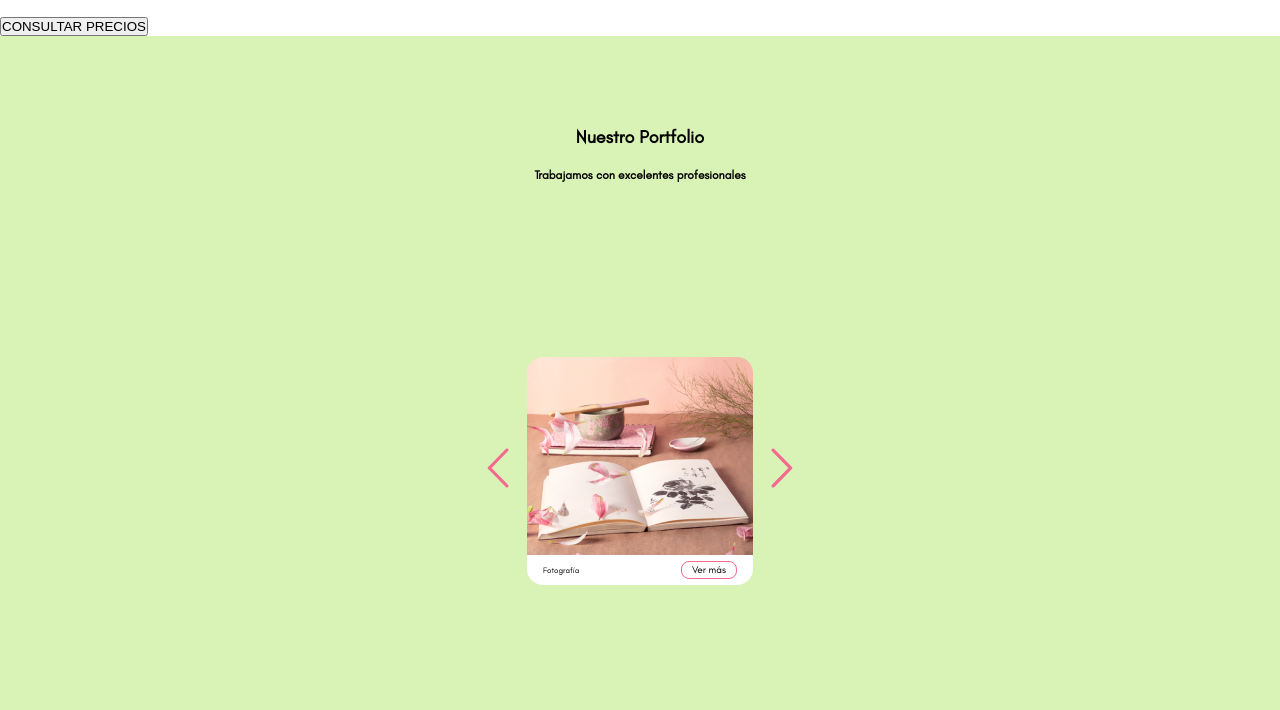
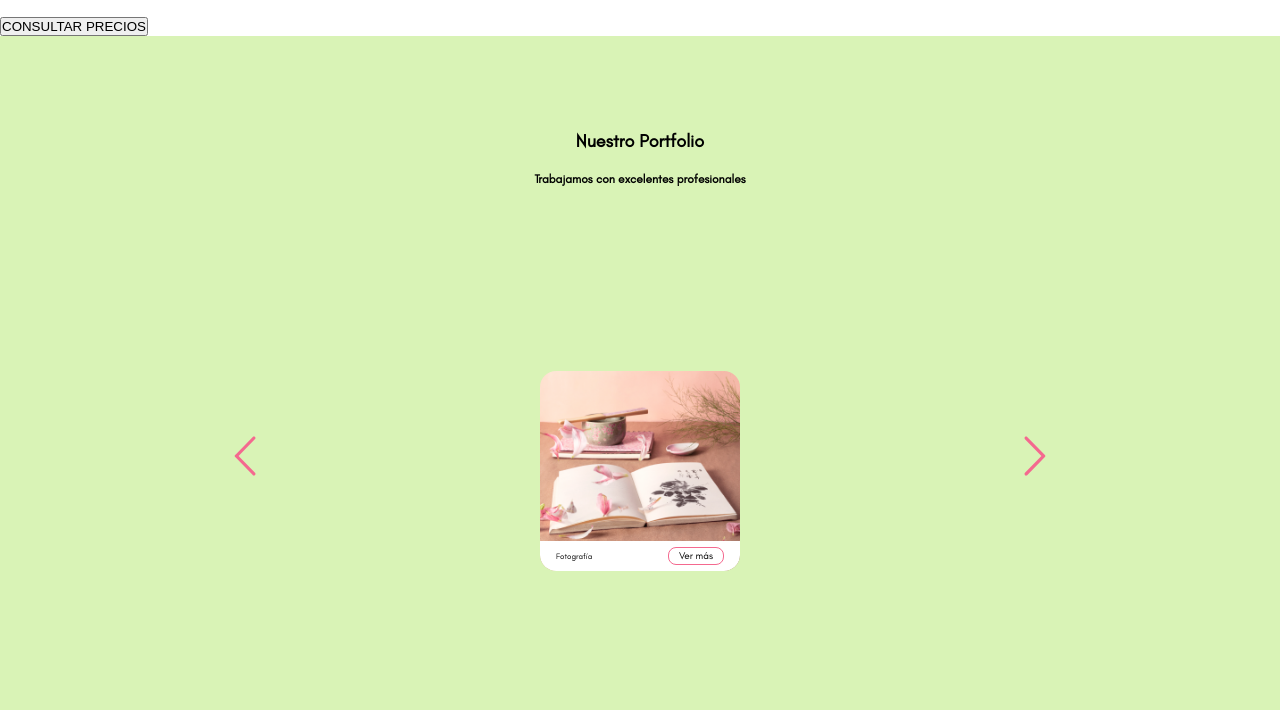
Before and after one commit to matiasmajul/digitalmind, a website: page index.html in a window 1280 px wide. Shown: the part 1410-2120 px from the top of the page. Drawn offline with Linux system fonts and the light colour scheme.

Commit message:
agregando estilos a contacto

```diff
--- a/index.html
+++ b/index.html
@@ -5,7 +5,9 @@
     <meta http-equiv="X-UA-Compatible" content="IE=edge" />
     <meta name="viewport" content="width=device-width, initial-scale=1.0" />
     <title>DIGITALMIND</title>
+
     <link rel="stylesheet" href="./styles/style.css" />
+    <script src="./index.js"></script>
   </head>
   <body>
     <header>
@@ -131,15 +133,28 @@
           <h2>Nuestro Portfolio</h2>
           <h3>Trabajamos con excelentes profesionales</h3>
         </div>
-        <article class="container-job">
-          <img src="./images/job1.png" alt="" />
-          <div class="job__description">
-            <span>Fotografía</span>
-            <button>Ver más</button>
+        <article class="carousel">
+          <div class="carousel__slider carousel__slider--1 ">
+            <div class="job__description">
+              <span>Fotografía</span>
+              <button>Ver más</button>
+            </div>
           </div>
-          <img class="btn btn-left" src="./icons/left.svg" alt="" />
-          <img class="btn btn-right" src="./icons/right.svg" alt="" />
+          <div class="carousel__slider carousel__slider--1">
+            <div class="job__description">
+              <span>Fotografía</span>
+              <button>Ver más</button>
+            </div>
+          </div>
+          <div class="carousel__slider carousel__slider--1">
+            <div class="job__description">
+              <span>Fotografía</span>
+              <button>Ver más</button>
+            </div>
+          </div>
         </article>
+        <img class="btn prev"  src="./icons/right.svg" alt="" />
+        <img class="btn next"  src="./icons/left.svg" alt="" />
         <hr />
       </section>
       <section id="contacto">
@@ -161,14 +176,31 @@
         <div class="nav-social-icon">
           <p>Nuestras redes</p>
           <ul>
-            <li><a href="https://www.facebook.com/somosdigitalmind" target="_blank"><img src="./icons/facebook.svg" alt="facebook" /></a></li>
-            <li><a href="https://www.instagram.com/digitalmind.ar/"  target="_blank"><img src="./icons/instagram.svg" alt="instagram" /></a></li>
-            <li><a href="https://wa.me/5491141564120/?text=Hola!%20Me%20interesa%20sus%20servicios"  target="_blank"><img src="./icons/whatsapp.svg" alt="whatsapp" /></a></li>
+            <li>
+              <a
+                href="https://www.facebook.com/somosdigitalmind"
+                target="_blank"
+                ><img src="./icons/facebook.svg" alt="facebook"
+              /></a>
+            </li>
+            <li>
+              <a
+                href="https://www.instagram.com/digitalmind.ar/"
+                target="_blank"
+                ><img src="./icons/instagram.svg" alt="instagram"
+              /></a>
+            </li>
+            <li>
+              <a
+                href="https://wa.me/5491141564120/?text=Hola!%20Me%20interesa%20sus%20servicios"
+                target="_blank"
+                ><img src="./icons/whatsapp.svg" alt="whatsapp"
+              /></a>
+            </li>
           </ul>
           <hr />
         </div>
       </section>
     </main>
-    <script src="./index.js"></script>
   </body>
 </html>
--- a/index.js
+++ b/index.js
@@ -1,4 +1,33 @@
+const SEGUNDOS_ENTRE_DIAPOSITIVAS = 2; // <---- IMPORTANTE
+const SLIDERS = document.getElementsByClassName("carousel__slider");
+console.log(SLIDERS)
+// Funciones
 
-document.getElementById("menu").addEventListener(onclick,()=>{
-  console.log("click")
-})
+async function autoPlay(posicionPartida = SLIDERS.length) {
+  // Obtiene el siguiente indice
+  const SIGUIENTE_POSICION =
+    SLIDERS.length - 1 > posicionPartida ? posicionPartida + 1 : 0;
+  // Mueve el scroll al siguiente slider
+  SLIDERS[SIGUIENTE_POSICION].scrollIntoView(true);
+  // Retardo antes de volver a ejecutarse
+  await new Promise((res) => {
+    setTimeout(res, SEGUNDOS_ENTRE_DIAPOSITIVAS * 1000);
+  });
+  // Creamos un objeto IntersectionObserver
+  observerCarousel = new IntersectionObserver((entries) => {
+        // Comprobamos todas las intesecciones.
+        entries.forEach((entry) => {
+            // Si es observable, entra
+            if (entry.isIntersecting) {
+              // Activamos
+              autoPlay(SIGUIENTE_POSICION)
+            }
+        });
+    });
+
+  // Añado a mi Observable que quiero observar. En este caso el carousel
+  observerCarousel.observe(CAROUSEL);
+}
+
+// Ejecuta
+autoPlay();
--- a/package.json
+++ b/package.json
@@ -7,5 +7,8 @@
     "test": "echo \"Error: no test specified\" && exit 1"
   },
   "author": "",
-  "license": "ISC"
+  "license": "ISC",
+  "dependencies": {
+    "jquery": "^3.6.0"
+  }
 }
--- a/styles/style.scss
+++ b/styles/style.scss
@@ -63,7 +63,8 @@ header {
 }
 
 #trabajos {
-  width: 100wh;
+  position: relative;
+  width: 100vw;
   height: 100vh;
   background-color: $secondary-color;
   color: $black;
@@ -83,9 +84,21 @@ header {
     line-height: 38px;
   }
 
-  .container-job {
+  .carousel {
+    width: 200px;
+    height: 200px;
+    scroll-snap-type: x mandatory;
+    display: flex;
+    overflow-x: auto;
     position: relative;
     border-radius: 16px;
+    .carousel__slider {
+      height: 200px;
+      min-width: 200px;
+      background-repeat: no-repeat;
+      background-size: cover;
+      background-position: center;
+      scroll-snap-align: start;
       .job__description {
         position: absolute;
         bottom: 0;
@@ -112,16 +125,29 @@ header {
           font-size: 10px;
         }
       }
+    }
+
+    .carousel__slider--1 {
+      background-image: url("../images/job1.png");
+    }
+
+    .carousel__slider--2 {
+      background-image: url("../images/job2.png");
+    }
+
+    .carousel__slider--3 {
+      background-image: url("../images/job1.png");
+    }
+  }
   .btn {
     position: absolute;
-      top: 40%;
+    top: 50%;
   }
-    .btn-left {
-      left: -40px;
+  .prev {
+    left: 80%;
   }
-    .btn-right {
-      right: -40px;
-    }
+  .next {
+    right: 80%;
   }
   hr {
     width: 50%;
@@ -196,23 +222,26 @@ header {
     }
   }
   .nav-social-icon {
+    width: 100%;
     margin-top: 24px;
     text-align: center;
     height: 100px;
     display: flex;
     flex-direction: column;
-    gap:16px;
+    gap: 16px;
     ul {
       display: flex;
       flex-direction: row;
-      align-items: center;
-
-      img{
+      justify-content: center;
+      gap: 16px;
+      img {
+        width: 12px;
         height: 12px;
       }
     }
     hr {
-      width: 100%;
+      margin: 0 auto;
+      width: 50%;
       height: 4px;
       border: 0.5px solid $white;
       border-radius: 24px;
```
Also changed, not shown: images/job2.png (added), styles/style.css, 3 other files. Lines whose indentation alone changed are shown as unchanged.
